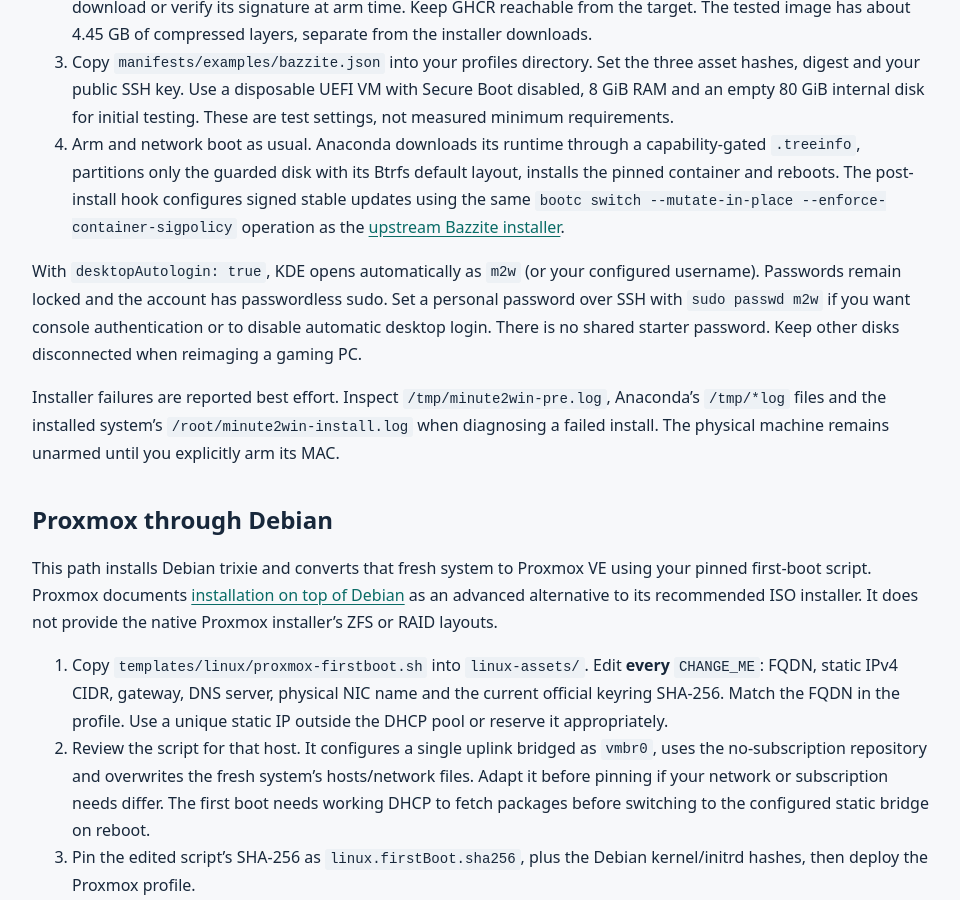
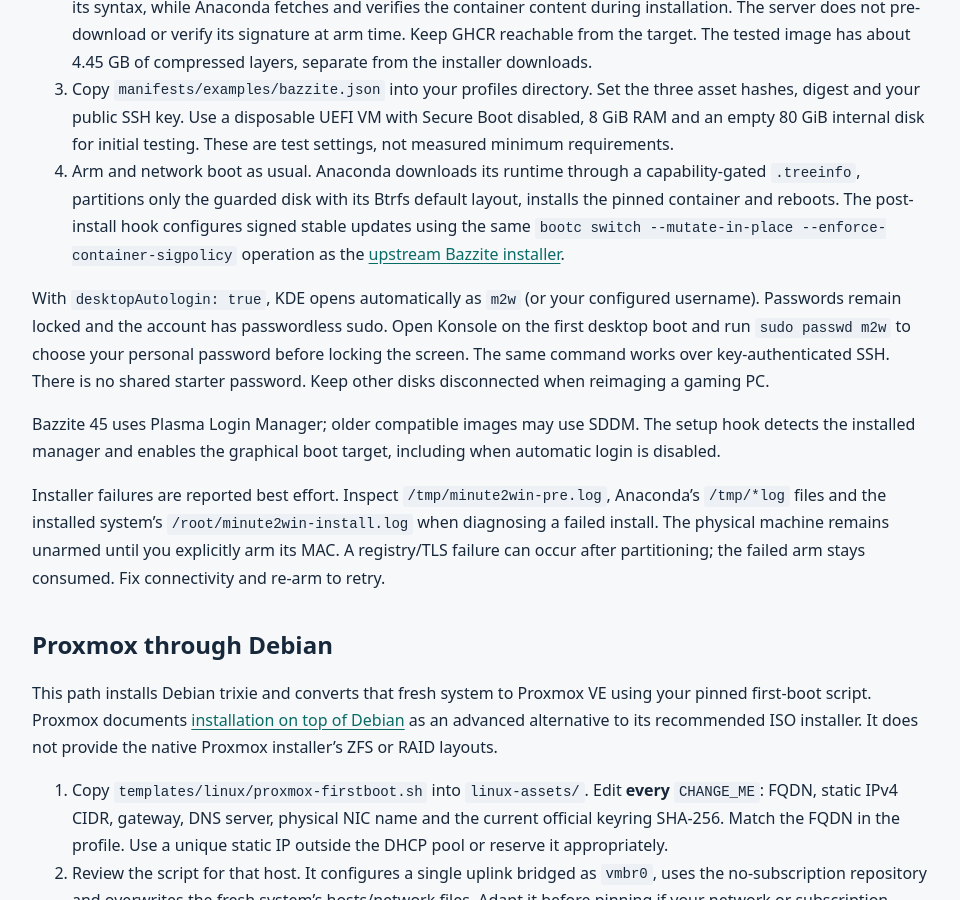
Before and after one commit to spilloid/minute2win, a Jekyll site: the page built from docs/LINUX.md, in a window 1280 px wide and 900 px high, scrolled down 4804 px. Shown: the whole window, without its empty margins (275-1235 px from the left). Built offline with Jekyll 4.4.1, drawn with Linux system fonts in a browser that asks for light colours; some of the changed text lies outside the part shown.

Commit message:
docs: record verified unattended Bazzite desktop and reboot

```diff
--- a/docs/LINUX.md
+++ b/docs/LINUX.md
@@ -6,7 +6,7 @@ title: Linux network installation
 
 The source tree adds experimental Debian, Ubuntu Server, Debian-based Proxmox and Bazzite profiles. They use the same console, MAC arming, proxyDHCP/TFTP and one-time iPXE ticket as Windows. Linux does not require WinPE, the ADK, wimboot or a Windows image host.
 
-**Verification limit:** server tests and simulated disk-policy tests are available; no Linux installer has completed a VM or physical-machine deployment in this project's verification record. Start with a disposable x86_64 VM, Secure Boot disabled, an empty internal disk and a DHCP-enabled NIC. The native Proxmox ISO installer, ZFS/RAID layouts, disk encryption, ARM and Secure Boot are outside this implementation. The existing Windows VM evidence does not validate Linux.
+**Verification limit:** server tests and simulated disk-policy tests are available. Bazzite has completed a native UEFI VM unattended install, automatic Plasma login, key-based SSH and an unarmed reboot; [its validation record](validation/2026-11-14-bazzite.md) gives exact assets and limits. Other installers retain their prior verification limits. Start with a disposable x86_64 VM, Secure Boot disabled, an empty internal disk and a DHCP-enabled NIC. The native Proxmox ISO installer, ZFS/RAID layouts, disk encryption, ARM and Secure Boot are outside this implementation. The existing Windows VM evidence does not validate Linux.
 
 Arming authorizes erasing one eligible disk, without another prompt. Debian and Ubuntu perform a fresh installation using their own installer; these are not persistent diskless desktops or arbitrary ISO chainloading.
 
@@ -102,9 +102,11 @@ This profile uses Fedora 45 Anaconda's native `ostreecontainer` payload to insta
 3. Copy `manifests/examples/bazzite.json` into your profiles directory. Set the three asset hashes, digest and your public SSH key. Use a disposable UEFI VM with Secure Boot disabled, 8 GiB RAM and an empty 80 GiB internal disk for initial testing. These are test settings, not measured minimum requirements.
 4. Arm and network boot as usual. Anaconda downloads its runtime through a capability-gated `.treeinfo`, partitions only the guarded disk with its Btrfs default layout, installs the pinned container and reboots. The post-install hook configures signed stable updates using the same `bootc switch --mutate-in-place --enforce-container-sigpolicy` operation as the [upstream Bazzite installer](https://github.com/ublue-os/bazzite/blob/main/installer/titanoboa_hook_postrootfs.sh).
 
-With `desktopAutologin: true`, KDE opens automatically as `m2w` (or your configured username). Passwords remain locked and the account has passwordless sudo. Set a personal password over SSH with `sudo passwd m2w` if you want console authentication or to disable automatic desktop login. There is no shared starter password. Keep other disks disconnected when reimaging a gaming PC.
+With `desktopAutologin: true`, KDE opens automatically as `m2w` (or your configured username). Passwords remain locked and the account has passwordless sudo. Open Konsole on the first desktop boot and run `sudo passwd m2w` to choose your personal password before locking the screen. The same command works over key-authenticated SSH. There is no shared starter password. Keep other disks disconnected when reimaging a gaming PC.
 
-Installer failures are reported best effort. Inspect `/tmp/minute2win-pre.log`, Anaconda's `/tmp/*log` files and the installed system's `/root/minute2win-install.log` when diagnosing a failed install. The physical machine remains unarmed until you explicitly arm its MAC.
+Bazzite 45 uses Plasma Login Manager; older compatible images may use SDDM. The setup hook detects the installed manager and enables the graphical boot target, including when automatic login is disabled.
+
+Installer failures are reported best effort. Inspect `/tmp/minute2win-pre.log`, Anaconda's `/tmp/*log` files and the installed system's `/root/minute2win-install.log` when diagnosing a failed install. The physical machine remains unarmed until you explicitly arm its MAC. A registry/TLS failure can occur after partitioning; the failed arm stays consumed. Fix connectivity and re-arm to retry.
 
 ## Proxmox through Debian
 
--- a/docs/index.html
+++ b/docs/index.html
@@ -58,7 +58,7 @@
           <p><strong>Deployment erases the selected internal disk without a confirmation prompt.</strong> That is the point: arming a machine is the authorization to reimage it. Start with a disposable VM, use your own boot files and Windows image, and set <code>M2W_TOKEN</code> before the server is reachable from your network.</p>
         </div>
         <p class="hero-meta">v0.5.0 &middot; early release &middot; signed Windows x64 &middot; Linux amd64/arm64 + AppImage &middot; macOS Intel/Apple silicon &middot; MIT licensed</p>
-        <p class="hero-meta"><a href="LINUX.html">Experimental Debian, Ubuntu Server and Proxmox-through-Debian installers</a> use the same profile selector. Linux target installation is not yet boot-verified.</p>
+        <p class="hero-meta"><a href="LINUX.html">Experimental Debian, Ubuntu Server, Proxmox-through-Debian and Bazzite installers</a> use the same profile selector. See the <a href="validation/2026-11-14-bazzite.html">Bazzite UEFI VM validation record</a> for tested behavior and hardware limits.</p>
       </div>
     </section>
 
```
Also changed, not shown: docs/STATUS.md (+1 -1 lines), docs/assets/validation/bazzite-20261114-final-vm-result.json (added, +28 -0 lines), docs/dev-process.md (+4 -2 lines), docs/validation/2026-11-14-bazzite.md (+28 -3 lines), README.md, docs/assets/validation/bazzite-20261114-bazzite-final-phone.png (added), docs/assets/validation/bazzite-20261114-final-bazzite-desktop.png (added).
